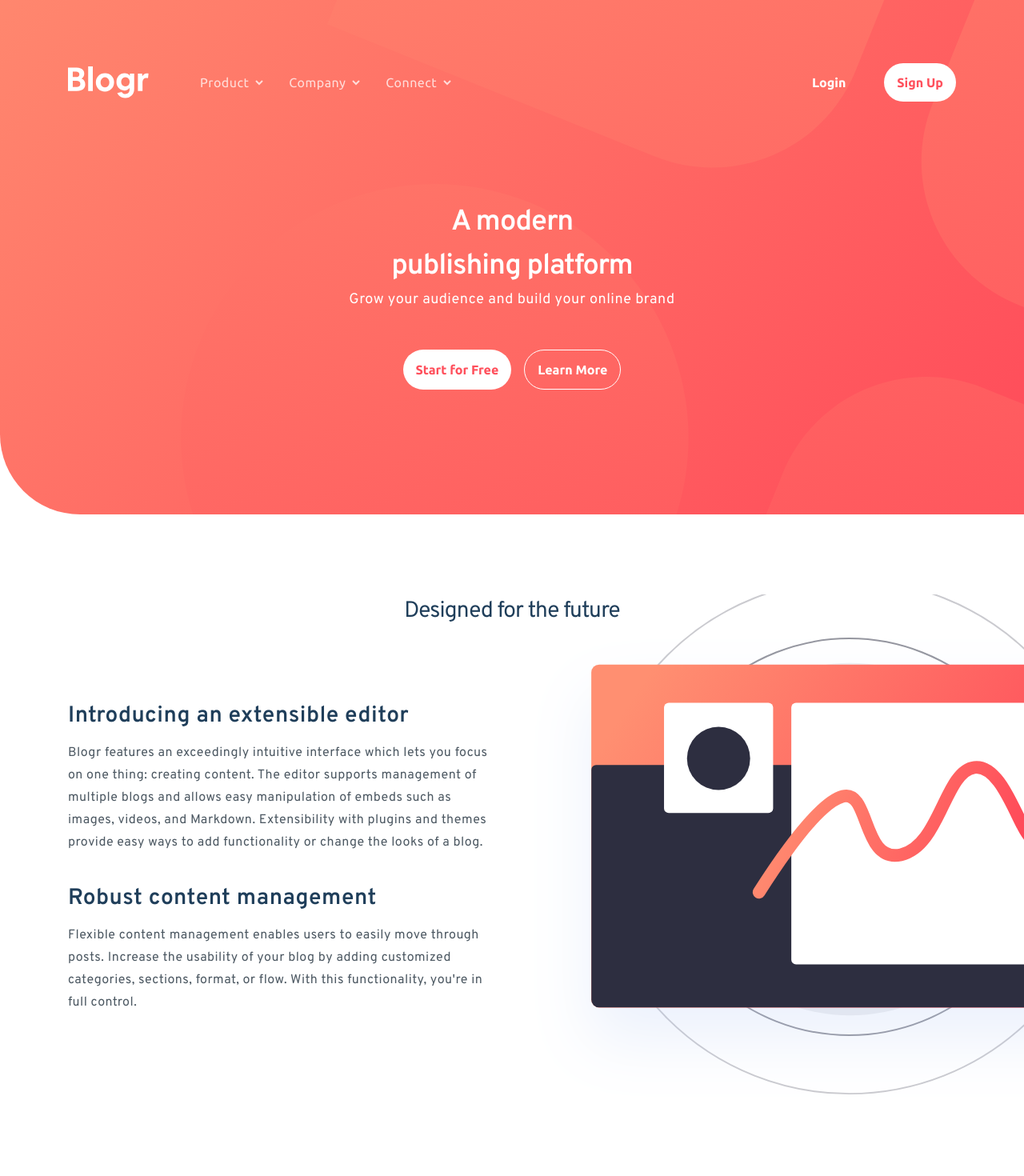
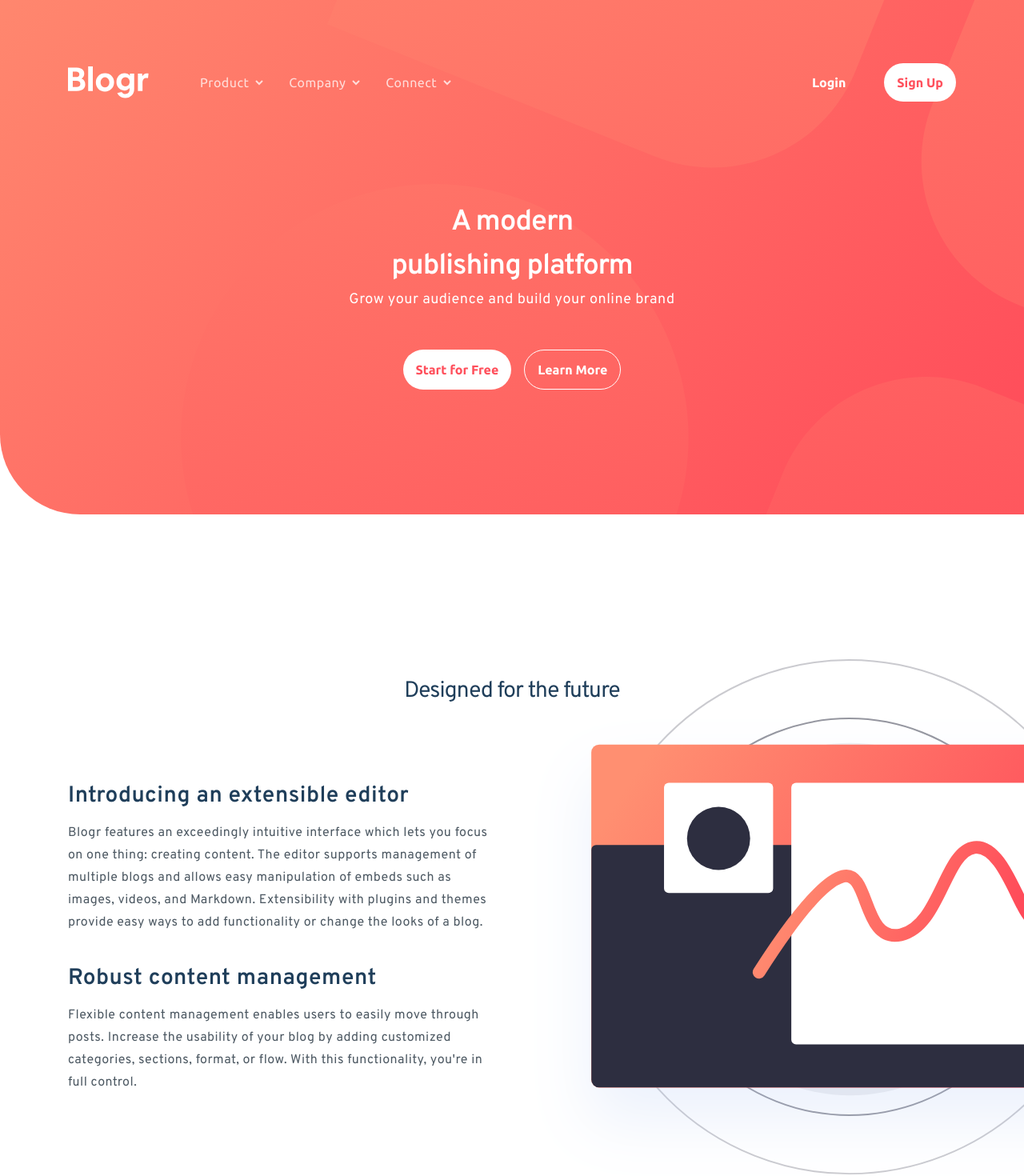
Before and after one commit to edwardnguyen225/frontendmentor-blogr, a Vue app: page / in a window 1280 px wide. Shown: the top 1470 px of the page at 80% size. Built offline with nearby package versions, Linux system fonts and the light colour scheme.

Commit message:
refactor: Update padding in App.vue for different screen sizes

```diff
--- a/src/App.vue
+++ b/src/App.vue
@@ -11,9 +11,7 @@ import SecondSection from './components/SecondSection.vue'
 
   <main>
     <FirstSection />
-
     <SecondSection />
-
     <ThirdSection />
   </main>
 
@@ -22,7 +20,8 @@ import SecondSection from './components/SecondSection.vue'
 
 <style scoped>
 main {
-  margin-top: 100px;
+  padding-top: 100px;
+  padding-bottom: 100px;
   overflow: hidden;
 }
 
@@ -31,11 +30,11 @@ main {
   margin: 0 auto 2rem;
 }
 
-footer {
-  margin-top: 100px;
-}
+@media (min-width: 1024px) {
+  main {
+    padding-top: 200px;
+  }
 
-@media (min-width: 1024px) {
   footer {
     margin-top: 123px;
   }
```
